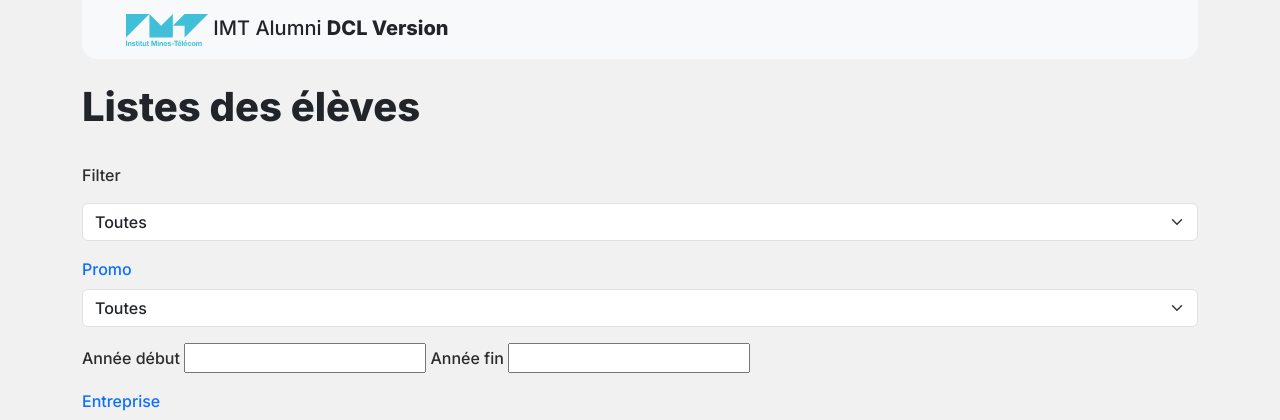
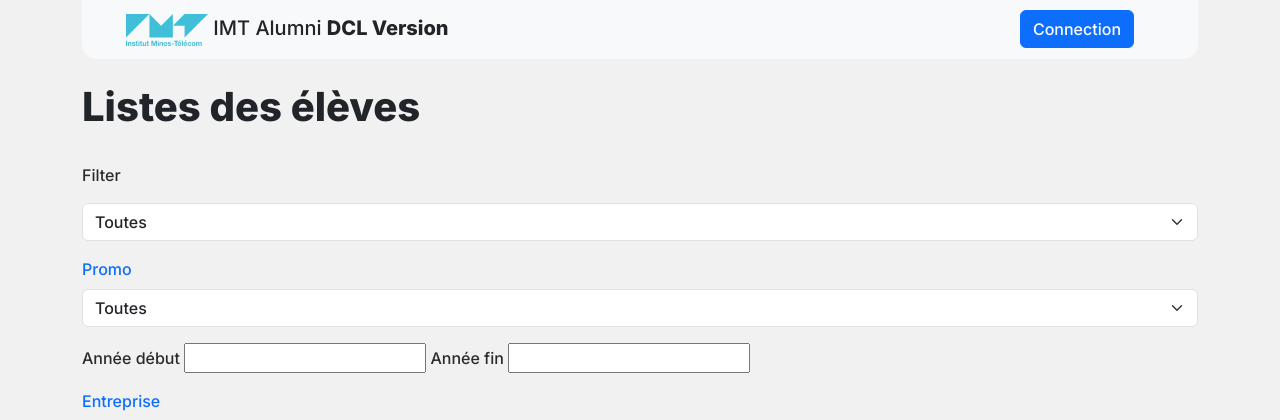
Before and after one commit to guirobb/UEweb, a Flask app: page /taf in a window 1280 px wide. Shown: the top 420 px of the page. Run offline with Flask 2, Linux system fonts and the light colour scheme; data comes from the database, SQL or seed files in the repository; some libraries are stand-ins or nearby versions.

Commit message:
Fix: Show/hide elements

```diff
--- a/templates/layout.html.jinja2
+++ b/templates/layout.html.jinja2
@@ -33,9 +33,7 @@
                 </li>
               </ul>
             </div>
-
-            <div class="btn-group sessionActive hidden" style="margin-right: 4rem;">
-            <div class="btn-group" style="margin-right: 4rem;" id="dropdown">
+              <div class="btn-group sessionActive" style="margin-right: 4rem;" id="dropdown">
                   <button class="btn btn-primary" onclick="becomeAdmin()">Admin</button>
                   <button class="btn btn-secondary" onclick="becomeUser()">User</button>
                   <button class="btn btn-md dropdown-toggle text-primary" data-bs-toggle="dropdown" aria-expanded="false">
@@ -52,8 +50,6 @@
                       <li><hr class="dropdown-divider"></li>
                       <li><a class="dropdown-item" href="#">Log out</a></li>
                   </ul>
-
-
               </div>
               <div class="btn-group noSessionActive" style="margin-right: 4rem;">
                   <a type="button" class="btn btn-primary" href="/login">Connection</a>
```
Lines whose indentation alone changed are shown as unchanged.
